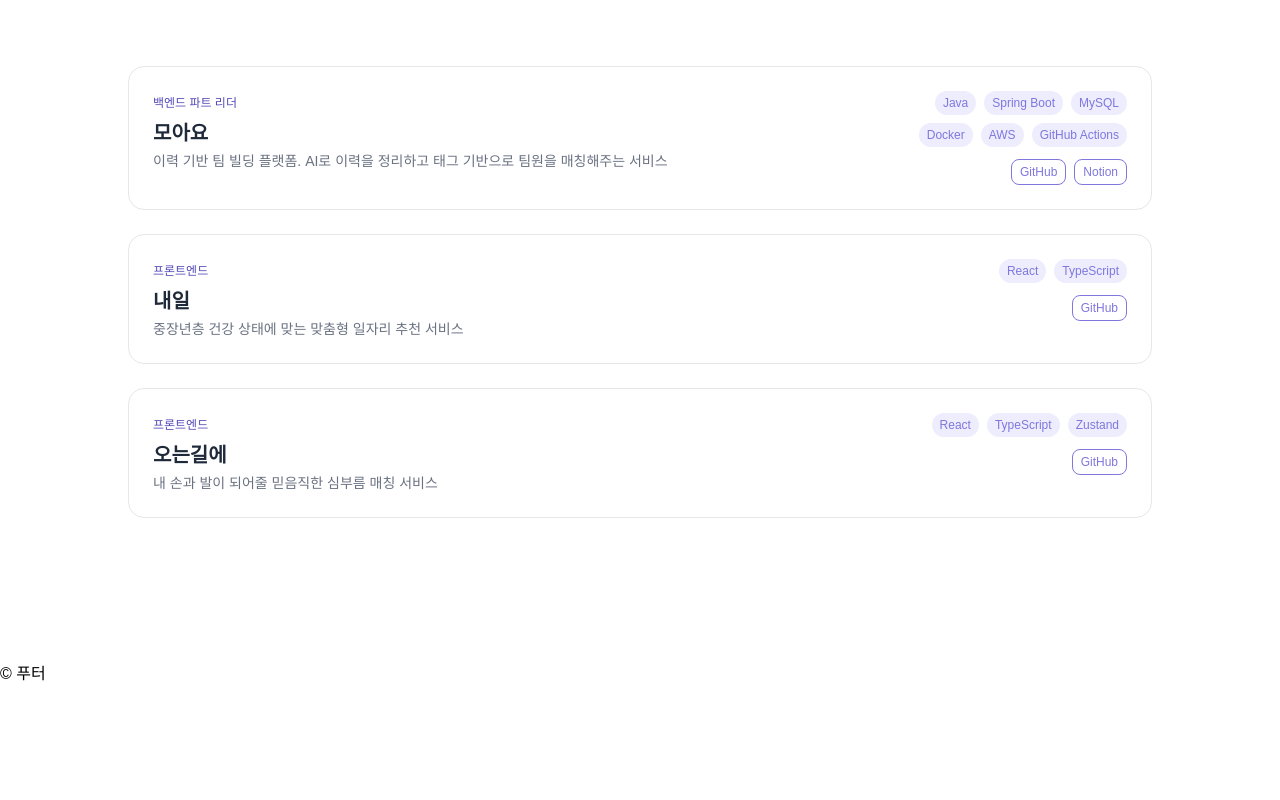
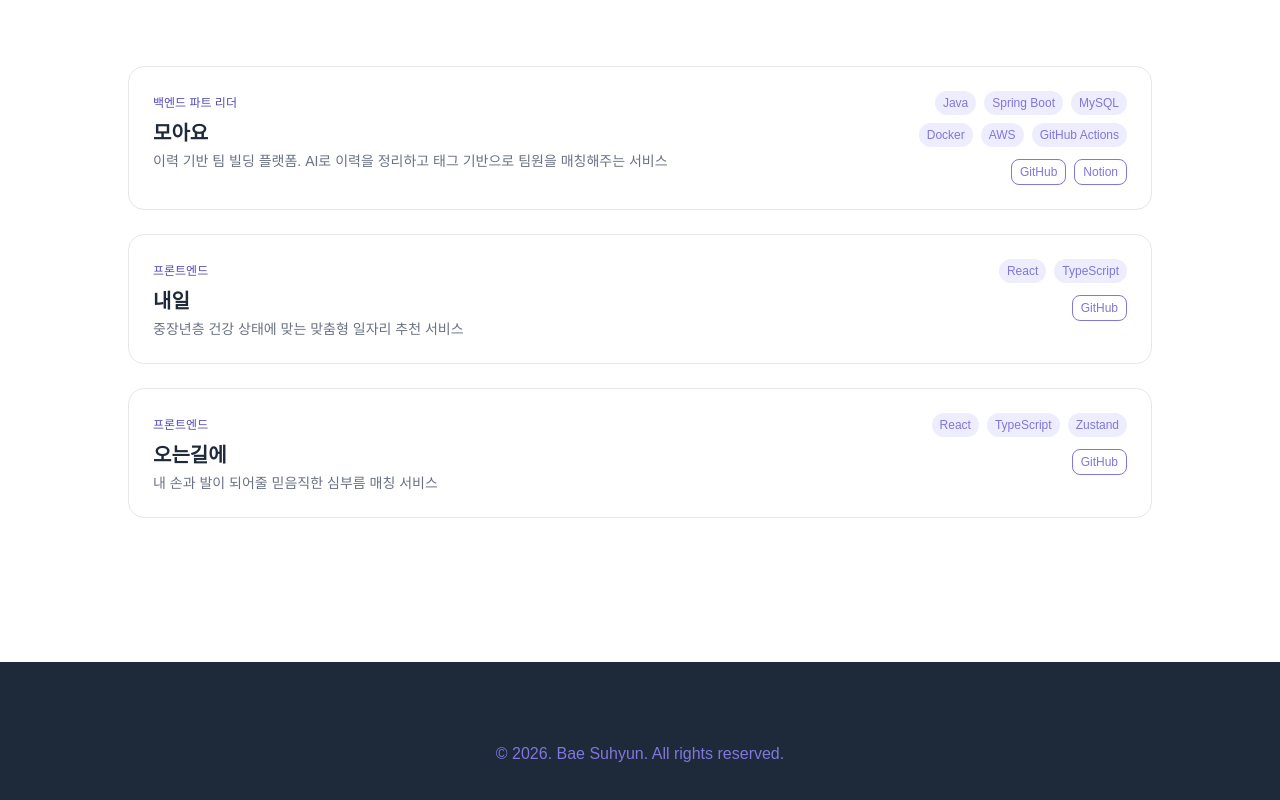
Before and after one commit to bsh-ko/portfolio, a React (Vite) app: page / in a window 1280 px wide. Shown: the part 2811-3611 px from the top of the page. Before the commit the page ends 3497 px from the top, so only its background shows below. Built offline with nearby package versions, Linux system fonts and the light colour scheme; a web font is replaced by a local one.

Commit message:
✨ footer 구현

```diff
--- a/src/components/Footer.tsx
+++ b/src/components/Footer.tsx
@@ -1,7 +1,7 @@
 export default function Footer() {
   return (
-    <footer>
-      <p>&copy; 푸터</p>
+    <footer className="py-20 text-center text-accent bg-gray-800 dark:bg-gray-900">
+      <p>&copy; 2026. Bae Suhyun. All rights reserved.</p>
     </footer>
   );
 }
```
